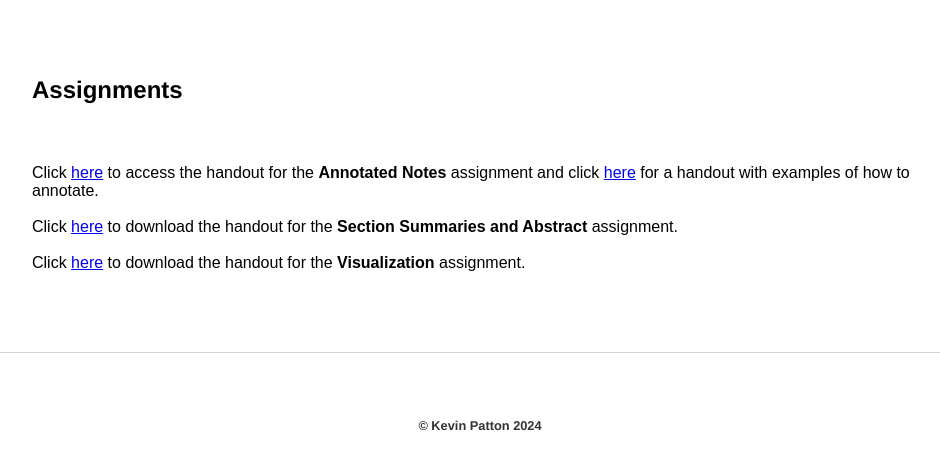
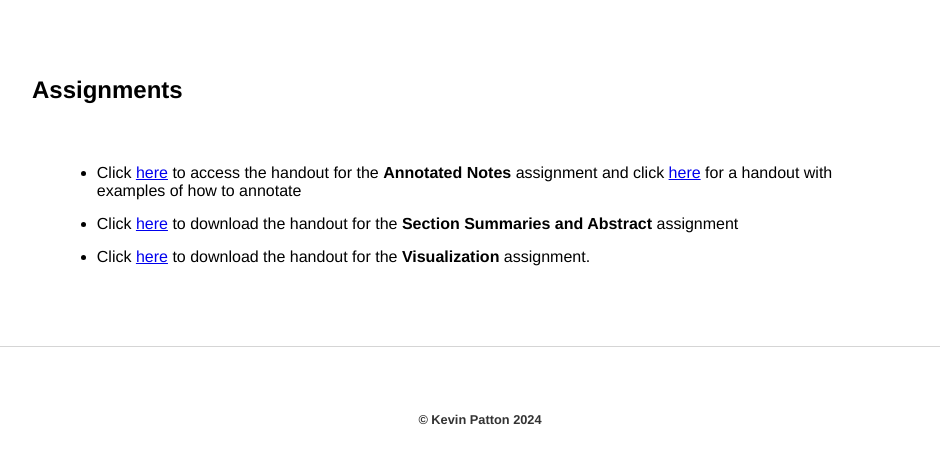
Before and after one commit to kevinjpatton/kevinjpatton.github.io, a Jekyll site: the page built from teaching/phil_3230/assignments/index.html, in a window 1280 px wide, cut to the strip 352-822 px from the top of the page. Shown: the whole strip, without its empty margins (160-1100 px from the left). Built offline with Jekyll 4.4.1, drawn with Linux system fonts in a browser that asks for light colours; Markdown is read by kramdown in place of the engine named in the settings.

Commit message:
Update index.html

```diff
--- a/teaching/phil_3230/assignments/index.html
+++ b/teaching/phil_3230/assignments/index.html
@@ -3,4 +3,8 @@ layout: 3230
 title: PHIL3230 - Assignments
 ---
 <h2>Assignments</h2>
-<p<p>Click <a href="/teaching/commonresources/Handout - Weekly Annotations.pdf" target="_blank">here</a> to access the handout for the <b>Annotated Notes</b> assignment and click <a href="/pedagogy/handouts/Handout - Annotated Notes.pdf" target="_blank">here</a> for a handout with examples of how to annotate.<br><br>Click <a href="/teaching/commonresources/Handout - Section Summaries and Abstract Assignment.pdf" target="_blank">here</a> to download the handout for the <b>Section Summaries and Abstract</b> assignment.<br><br>Click <a href="/teaching/commonresources/Handout - Visualization Assignment.pdf" target="_blank">here</a> to download the handout for the <b>Visualization</b> assignment.</p>
+<ul class="standard-list">
+<li>Click <a href="/teaching/commonresources/Handout - Weekly Annotations.pdf" target="_blank">here</a> to access the handout for the <b>Annotated Notes</b> assignment and click <a href="/pedagogy/handouts/Handout - Annotated Notes.pdf" target="_blank">here</a> for a handout with examples of how to annotate</li>
+<li>Click <a href="/teaching/commonresources/Handout - Section Summaries and Abstract Assignment.pdf" target="_blank">here</a> to download the handout for the <b>Section Summaries and Abstract</b> assignment</li>
+<li>Click <a href="/teaching/commonresources/Handout - Visualization Assignment.pdf" target="_blank">here</a> to download the handout for the <b>Visualization</b> assignment.</li>
+</ul>
```
